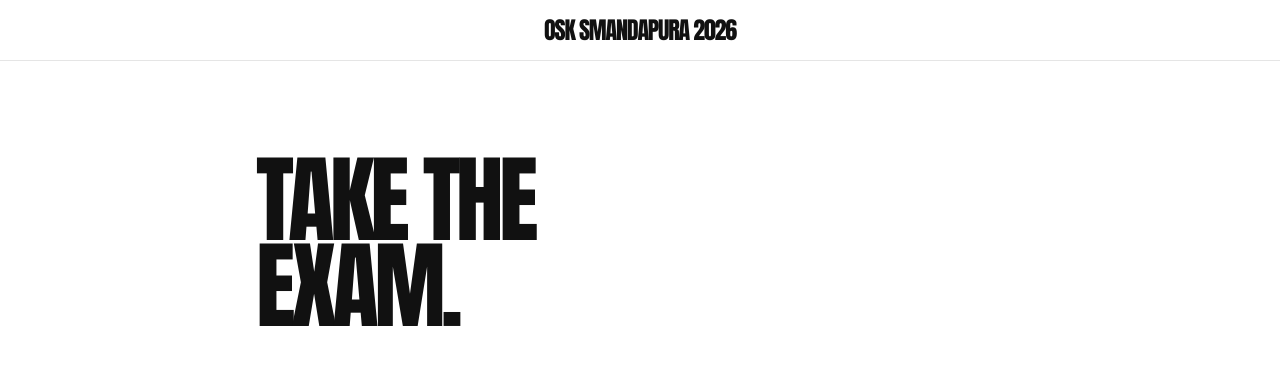
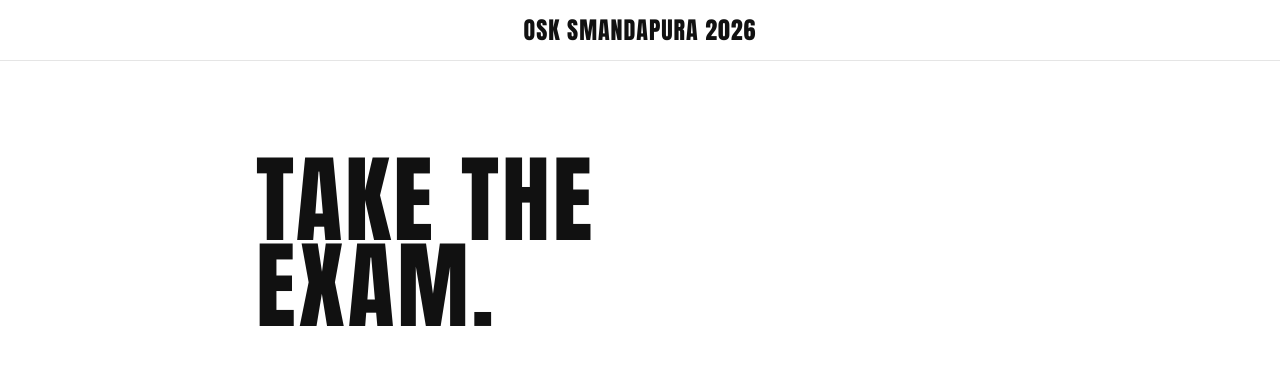
Before and after one commit to LvnnnX/exam-app, a Next.js app: page / in a window 1280 px wide. Shown: the top 380 px of the page. Built offline with nearby package versions, Linux system fonts and the light colour scheme; no server answers; the database is empty.

Commit message:
style: improve letter spacing on large display titles

```diff
--- a/app/layout.tsx
+++ b/app/layout.tsx
@@ -17,7 +17,7 @@ export default function RootLayout({
         {/* Sticky Minimal Navigation */}
         <header className="sticky top-0 z-50 bg-nike-white border-b border-nike-grey-200">
           <div className="max-w-[1440px] mx-auto px-4 md:px-12 h-[60px] flex items-center justify-center">
-            <div className="font-display text-2xl font-bold tracking-tighter uppercase">
+            <div className="font-display text-2xl font-bold tracking-[0.04em] uppercase">
               OSK SMANDAPURA 2026
             </div>
           </div>
--- a/app/page.tsx
+++ b/app/page.tsx
@@ -338,7 +338,7 @@ export default function ExamPage() {
     return (
       <div className="flex-1 flex flex-col pt-16 md:pt-24 px-6">
         <div className="max-w-3xl mx-auto w-full">
-          <h1 data-mobile-title="true" className="mobile-exam-title font-display text-[64px] sm:text-[96px] text-nike-black leading-[0.90] tracking-tighter uppercase mb-12">
+          <h1 data-mobile-title="true" className="mobile-exam-title font-display text-[64px] sm:text-[96px] text-nike-black leading-[0.90] tracking-[0.03em] uppercase mb-12">
             Take The<br />Exam.
           </h1>
           <div className="max-w-md w-full space-y-6">
@@ -427,7 +427,7 @@ export default function ExamPage() {
     return (
       <div className="flex-1 flex flex-col pt-16 md:pt-32 px-6">
         <div className="max-w-3xl mx-auto w-full">
-          <h2 className="font-display text-[48px] sm:text-[72px] text-nike-black leading-[0.90] tracking-tighter uppercase mb-8">
+          <h2 className="font-display text-[48px] sm:text-[72px] text-nike-black leading-[0.90] tracking-[0.03em] uppercase mb-8">
             Confirm<br />Identity.
           </h2>
           <div className="max-w-md w-full">
@@ -543,7 +543,7 @@ export default function ExamPage() {
     return (
       <div className="flex-1 flex flex-col pt-16 md:pt-32 px-6">
         <div className="max-w-3xl mx-auto w-full text-center">
-          <h2 className="font-display text-[96px] sm:text-[120px] text-nike-black leading-[0.85] tracking-tighter uppercase mb-4">
+          <h2 className="font-display text-[96px] sm:text-[120px] text-nike-black leading-[0.85] tracking-[0.03em] uppercase mb-4">
             {score}/{total}
           </h2>
           <p className="text-[24px] font-bold text-nike-grey-500 mb-2 uppercase">{percentage}% Completed</p>
@@ -575,7 +575,7 @@ export default function ExamPage() {
         <div className="max-w-3xl mx-auto w-full">
           <div className="mb-12 border-b border-nike-black pb-8 flex flex-col sm:flex-row sm:items-end justify-between gap-6">
             <div>
-              <h2 className="font-display text-[48px] sm:text-[64px] text-nike-black leading-[0.90] tracking-tighter uppercase mb-2">
+              <h2 className="font-display text-[48px] sm:text-[64px] text-nike-black leading-[0.90] tracking-[0.03em] uppercase mb-2">
                 Performance.
               </h2>
               <p className="text-[20px] font-bold text-nike-black uppercase mb-1">{name}</p>
```
